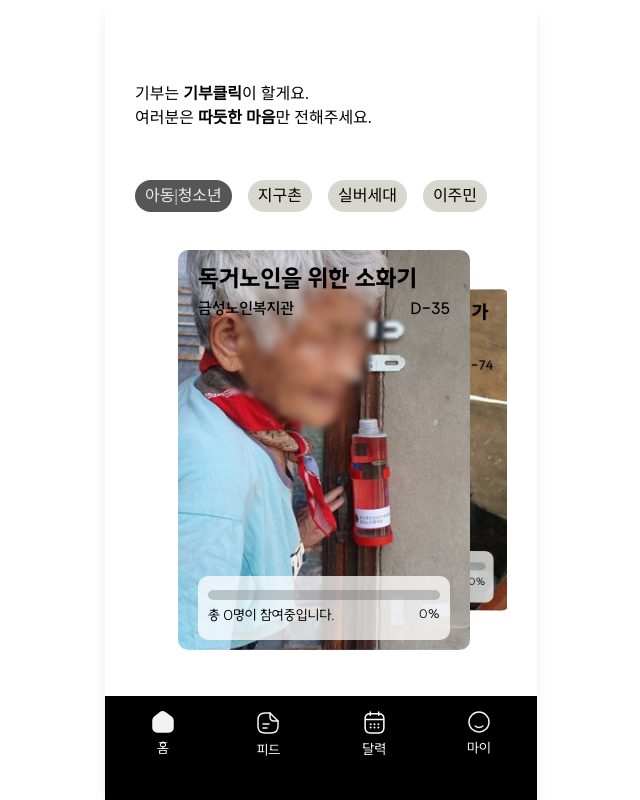
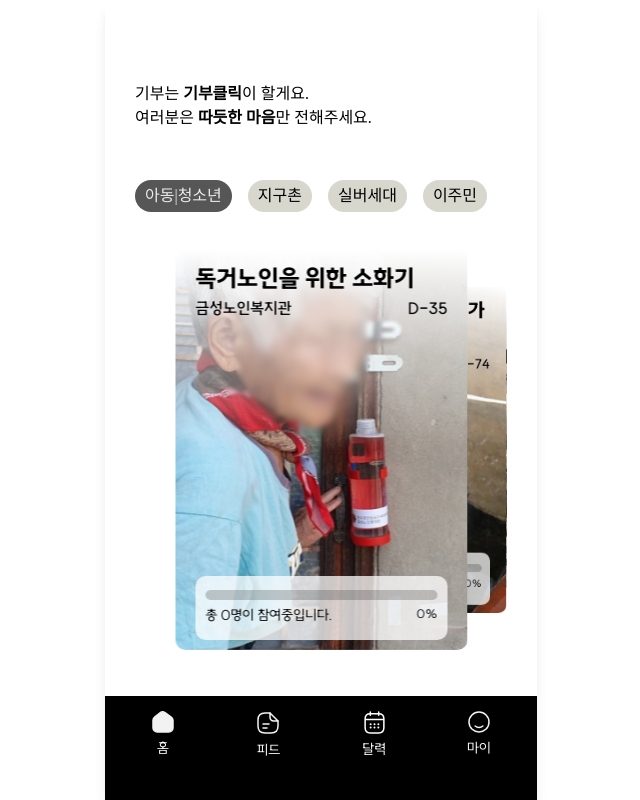
Before and after one commit to teo-sprint-17/giboo-click, a Next.js app: page / in a window 1280 px wide. Shown: the whole page, without its empty margins (319-959 px from the left). Built offline with nearby package versions, Linux system fonts and the light colour scheme.

Commit message:
style: DonationFoundationCard 그림자 추가

```diff
--- a/src/components/Home/Carousel.tsx
+++ b/src/components/Home/Carousel.tsx
@@ -11,7 +11,7 @@ import DonationFoundationCard from '../common/DonationFoundationCard/DonationFou
 const Carousel = () => {
   return (
     <Swiper
-      spaceBetween={-200}
+      spaceBetween={-210}
       effect={'coverflow'}
       grabCursor={true}
       centeredSlides={true}
--- a/src/components/common/DonationFoundationCard/DonationFoundationCard.tsx
+++ b/src/components/common/DonationFoundationCard/DonationFoundationCard.tsx
@@ -9,9 +9,12 @@ type DonationFoundationType = {
 const DonationFoundationCard = ({ foundation, size }: DonationFoundationType) => {
   const { title, name, mainImage, donationPeriod, donationCount, donationGoal } = foundation;
   const donationGoalPercentile = (donationCount / donationGoal) * 100;
+
+  //bg-gradient-to-t from-transparent via-white to-white
+
   return (
     <div
-      className={`flex flex-col justify-between relative min-w-[292px] h-[400px] py-[10px] px-[20px] rounded-[10px] ${
+      className={`flex flex-col justify-between relative min-w-[292px] h-[400px] rounded-[10px] ${
         size === 'sm' ? ' min-w-[240px] h-[320px]' : ' w-[292px] h-[400px]'
       }`}
       style={{
@@ -20,6 +23,7 @@ const DonationFoundationCard = ({ foundation, size }: DonationFoundationType) =>
         backgroundPosition: 'center',
       }}
     >
+      <div className="flex flex-col justify-between h-full py-[10px] px-[20px] bg-gradient-to-t from-transparent via-transparent to-white">
         <div>
           <p
             className={`font-extrabold leading-29.95 text-left whitespace-pre-wrap ${
@@ -46,8 +50,11 @@ const DonationFoundationCard = ({ foundation, size }: DonationFoundationType) =>
               />
             </div>
             <div className="w-full flex justify-between">
-            <p className={` ${size === 'sm' ? ' text-[11px]' : 'text-[14px]'}`}>총 {donationCount}명이 참여중입니다.</p>
+              <p className={` ${size === 'sm' ? ' text-[11px]' : 'text-[14px]'}`}>
+                총 {donationCount}명이 참여중입니다.
+              </p>
               <p className={` ${size === 'sm' ? ' text-[10px]' : 'text-[12px]'}`}>{donationGoalPercentile}%</p>
+            </div>
           </div>
         </div>
       </div>
```
Lines whose indentation alone changed are shown as unchanged.
